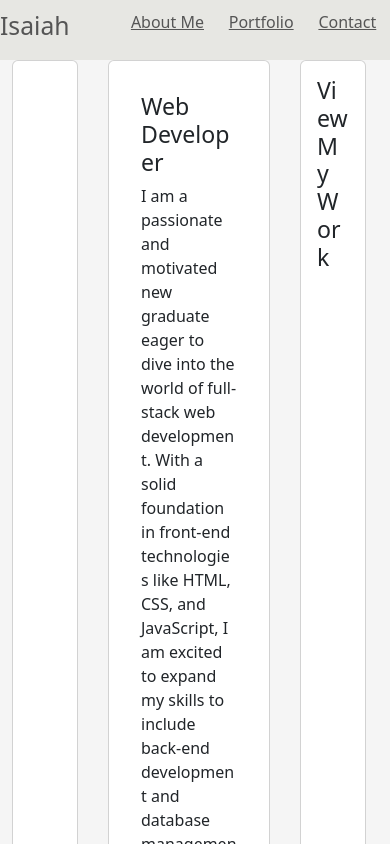
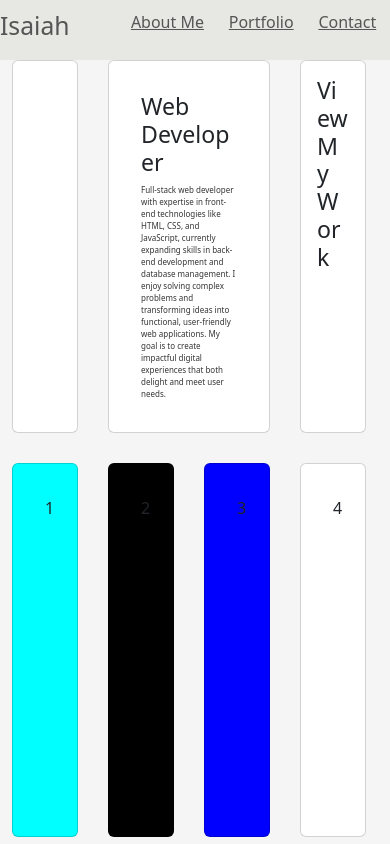
Before and after one commit to Isaiahcapers/REACT-PORTFOLIO, a React (Vite) app: page / in a window 390 px wide. Shown: the top 844 px of the page. Built offline with nearby package versions, Linux system fonts and the light colour scheme; grey boxes are pictures that could not be loaded.

Commit message:
port work

```diff
--- a/package.json
+++ b/package.json
@@ -26,6 +26,6 @@
     "eslint-plugin-react-hooks": "^5.1.0-rc.0",
     "eslint-plugin-react-refresh": "^0.4.9",
     "globals": "^15.9.0",
-    "vite": "^5.4.1"
+    "vite": "^5.4.10"
   }
 }
--- a/src/assets/css/about.css
+++ b/src/assets/css/about.css
@@ -3,9 +3,9 @@
     grid-template-areas:
         "Hero"
         "Portfolio";
-    grid-template-columns: repeat (5, 1fr);
+    grid-template-columns: repeat(5, 1fr);
     column-gap: 30px;
-    grid-template-rows: [first] 50% repeat (3, 1fr);
+    grid-template-rows: 1fr 1fr 1fr;
     row-gap: 30px;
     height: 100vh;
 }
@@ -25,6 +25,15 @@ about-hero {
     grid-area: Hero;
     grid-column-start: 2;
     grid-column-end: 4;
+    grid-row-start: 1;
+    grid-row-end: 2;
+    object-fit: contain;
+}
+#bioP > p {
+    color: #333;
+    margin: 0;
+    padding: 0;
+    font-size: 16px;
 }
 #view-work {
     grid-area: Hero;
@@ -64,3 +73,15 @@ about-hero {
 .card-deck {
     height: auto;
 }
+@media (max-width: 800px) {
+    #bioP p {
+        font-size: 12px;
+    }
+}
+
+/* Styles for very small screens */
+@media (max-width: 480px) {
+    #bioP p {
+        font-size: 8px;
+    }
+}
--- a/src/pages/AboutPage.jsx
+++ b/src/pages/AboutPage.jsx
@@ -1,43 +1,72 @@
-import logo from '../assets/images/image1.png';
-import resume from '../assets/images/Resume 300400.png';
-// import window from '../assets/images/window.png';
+import logo from "../assets/images/image1.png";
+import resume from "../assets/images/Resume 300400.png";
+import windowImage from "../assets/images/window.png";
 
-export default function AboutPage(){
+export default function AboutPage() {
   return (
+    <>
       <div className="container-fluid about-grid card-deck">
-      <div id='hero-img' className='card'>
+        <div id="hero-img" className="card">
           <img src={logo} alt="Photo" className="card-img" />
         </div>
-      <div id='bio' className='card '>
-        <h3 className='card-title'>Web Developer</h3>
+        <div id="bio" className="card ">
+          <h3 className="card-title">Web Developer</h3>
+          <div id="bioP">
           <p>
-          I am a passionate and motivated new graduate eager to dive into the world of full-stack web development. With a solid foundation in front-end technologies like HTML, CSS, and JavaScript, I am excited to expand my skills to include back-end development and database management. I thrive on solving complex problems and love the challenge of turning creative ideas into functional, user-friendly web applications. My journey so far has been marked by continuous learning, whether it’s through building personal projects, exploring new frameworks, or deepening my understanding of web APIs. I am driven by a strong desire to create impactful digital experiences that not only meet user needs but also delight them.
+            Full-stack web developer with expertise in front-end technologies like HTML, CSS, and JavaScript, currently expanding skills in back-end development and database management. I enjoy solving complex problems and transforming ideas into functional, user-friendly web applications. My goal is to create impactful digital experiences that both delight and meet user needs.
           </p>
-        <p>
-          Currently, I am honing my skills in both front-end and back-end technologies to become a well-rounded developer. I enjoy collaborating with others and believe in the power of teamwork to bring innovative ideas to life. As someone who values adaptability and growth, I am always open to new challenges and eager to learn from more experienced developers. My goal is to contribute to dynamic teams, work on meaningful projects, and continually evolve as a developer in the fast-paced world of technology.
-      </p>
+          {/* <p>
+            Currently, I am honing my skills in both front-end and back-end
+            technologies to become a well-rounded developer. I enjoy
+            collaborating with others and believe in the power of teamwork to
+            bring innovative ideas to life. As someone who values adaptability
+            and growth, I am always open to new challenges and eager to learn
+            from more experienced developers. My goal is to contribute to
+            dynamic teams, work on meaningful projects, and continually evolve
+            as a developer in the fast-paced world of technology.
+          </p> */}
           </div>
-      <div id='view-work' className='card'>
-        <img src={window} alt="View Work" className="card-img" />
-        <div className='card-img-overlay'>
+        </div>
+        <div id="view-work" className="card">
+          <img src={windowImage} alt="View Work" className="card-img" />
+          <div className="card-img-overlay">
             <h3>View My Work </h3>
           </div>
         </div>
-      <div id='resume' className='card'>
+        <div id="resume" className="card">
           <img src={resume} alt="Resume" className="card-img" />
-
         </div>
-        <div className='card' id='cd1'>1</div>
-        <div className='card' id='cd2'>2</div>
-        <div className='card' id='cd3'>3</div>
-        <div className='card' id='cd4'>4</div>
-        <div className='card' id='cd5'>5</div>
-        <div className='card' id='cd6'>6</div>
-        <div className='card' id='cd7'>7</div>
-        <div className='card' id='cd8'>8</div>
-        <div className='card' id='cd9'>9</div>
-        <div className='card' id='cd10'>10</div>
+        <div className="card" id="cd1">
+          1
         </div>
-
+        <div className="card" id="cd2">
+          2
+        </div>
+        <div className="card" id="cd3">
+          3
+        </div>
+        <div className="card" id="cd4">
+          4
+        </div>
+        <div className="card" id="cd5">
+          5
+        </div>
+        <div className="card" id="cd6">
+          6
+        </div>
+        <div className="card" id="cd7">
+          7
+        </div>
+        <div className="card" id="cd8">
+          8
+        </div>
+        <div className="card" id="cd9">
+          9
+        </div>
+        <div className="card" id="cd10">
+          10
+        </div>
+      </div>
+    </>
   );
 }
```
Also changed, not shown: 1 other file (tests, documents, lock files or other folders). Lines whose indentation alone changed are shown as unchanged.
